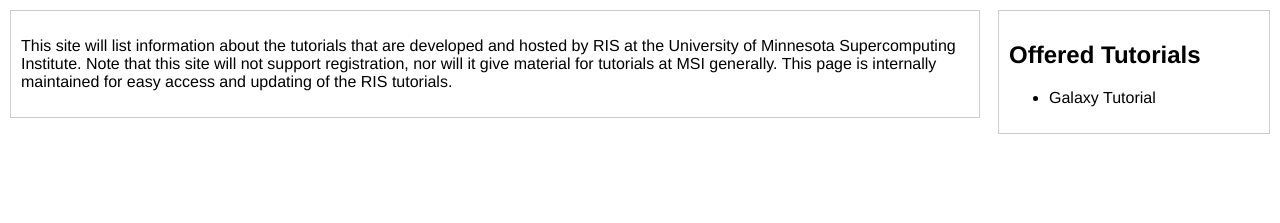
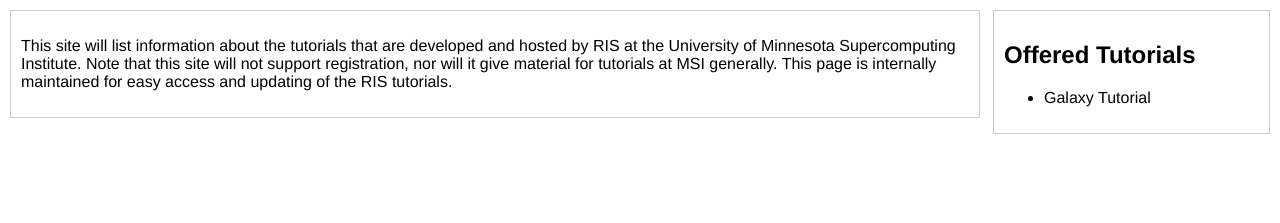
Before and after one commit to msi-ris/Tutorials, a Jekyll site: the page built from index.html, in a window 1280 px wide. Shown: the top 223 px of the page. Built offline with Jekyll 4.4.1, drawn with Linux system fonts in a browser that asks for light colours.

Commit message:
Update layout

```diff
--- a/css/main.css
+++ b/css/main.css
@@ -6,6 +6,7 @@ body {
     margin:0;
     padding:0;
     min-width:1000px;
+    position:relative;
 }
 
 #maindiv {
@@ -25,7 +26,7 @@ body {
     top:10px;
     right:10px;
     padding:10px;
-    width:250px;
+    width:255px;
     border:1px solid #ccc;
 }
 
```
